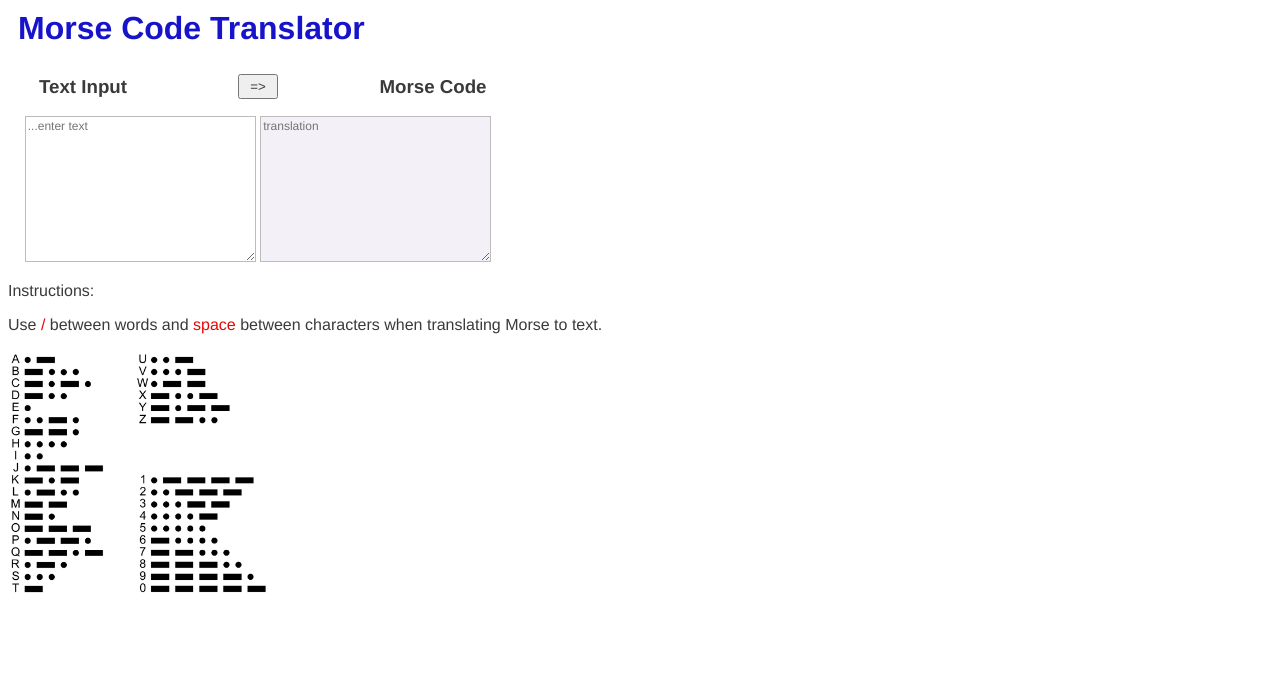
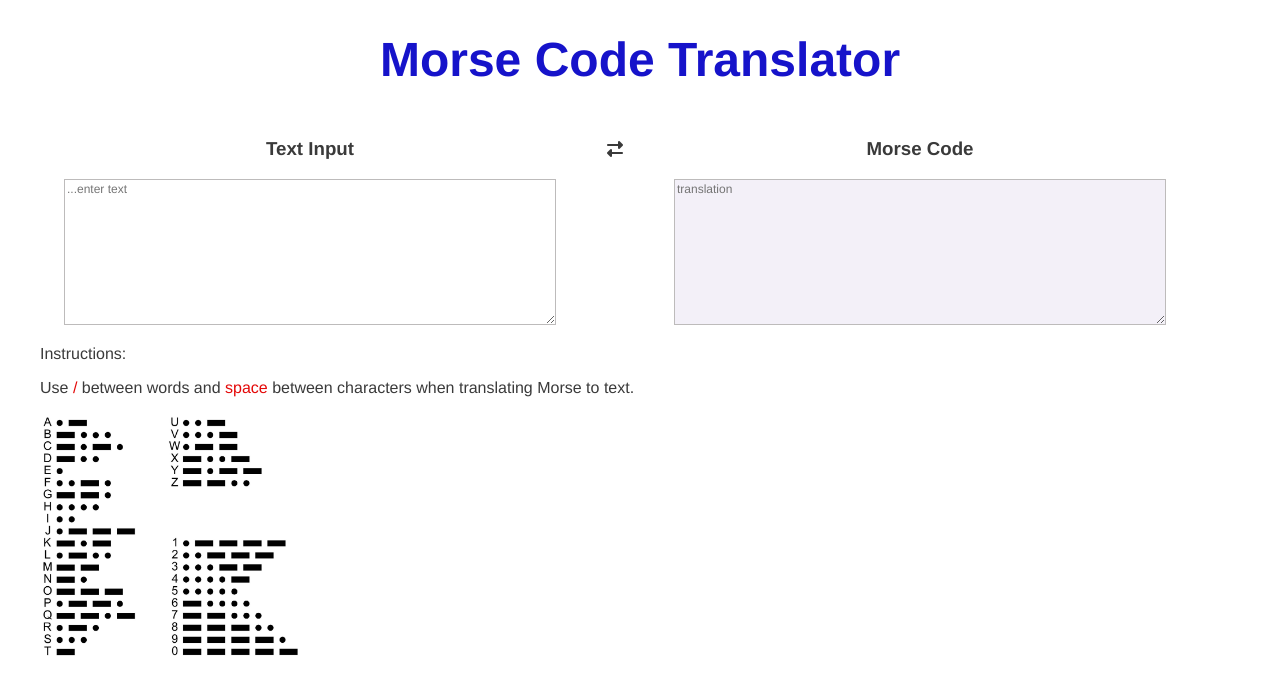
Before and after one commit to mpascoe21/Morse-Code-Translator, a website with bundled scripts: page index.html in a window 1280 px wide. Built offline with nearby package versions, Linux system fonts and the light colour scheme.

Commit message:
Improved responsive layout

```diff
--- a/index.html
+++ b/index.html
@@ -5,9 +5,8 @@
     <meta http-equiv="X-UA-Compatible" content="IE=edge" />
     <meta name="viewport" content="width=device-width, initial-scale=1.0" />
     <link rel="stylesheet" href="./styles.css" />
-
+    <script src="https://kit.fontawesome.com/8b8b0e06bb.js" crossorigin="anonymous"></script>
     <script async defer type="module" src="./script.js"></script>
-
     <title>Morse Code Translator</title>
   </head>
   <body>
@@ -16,26 +15,34 @@
     </header>
 
     <main>
-      <div class="translatorContainer">
-        <div class="labelContainer">
+      <div>
+        <!-- <div class="labelContainer">
           <h3 class="textInputLabel">Text Input</h3>
           <button class="switchBtn">=></button>
 
           <h3 class="translationLabel">Morse Code</h3>
-        </div>
-        <div>
+        </div> -->
+
+        <div class="translatorContainer">
+          <div class="inputContainer">
+            <h3 class="textInputLabel">Text Input</h3>
             <textarea
               placeholder="...enter text"
               id="textInput"
               cols="30"
               rows="10"
             ></textarea>
+          </div>
+          <span class="switchBtn"><i class="fa-solid fa-right-left"></i></span>
+          <div class="inputContainer">
+            <h3 class="translationLabel">Morse Code</h3>
             <textarea
               placeholder="translation"
               id="translation"
               cols="30"
               rows="10"
             ></textarea>
+          </div>
         </div>
       </div>
       <div>
--- a/styles.scss
+++ b/styles.scss
@@ -1,66 +1,85 @@
-//@import "./abstracts";
-
 * {
   font-family: Montserrat, Helvetica, sans-serif;
   color: rgb(58, 58, 58);
+}
 
+body {
+  margin: 0;
+  width: 100%;
+}
+
+main {
+  margin: 0 20px;
 }
 
 .header {
-  color: red;
-  //margin: 0;
-  width: 100%;
-  // text-align: center;
-  // font-size: 1.5em;
-
-  // h1 {
-  //   color: rgb(22, 19, 202);
-  //   text-align: center;
-  // }
+  color: rgb(22, 19, 202);
+  text-align: center;
+  font-size: 1.6em;
 }
 
 .translatorContainer {
+  display: flex;
+  flex-direction: column;
   text-align: center;
-  width: 500px;
 
-  textarea {
-    font-size: 12px;
-  }
-}
+  .inputContainer {
+    width: 100%;
 
-.labelContainer {
-  display: flex;
-  justify-content: space-between;
+    textarea {
+      font-size: 12px;
+      width: 90%;
+    }
 
-  h3 {
-    width: 150px;
+    #textInput {
+      border: 1px solid rgb(189, 187, 187);
+    }
+
+    #translation {
+      background-color: rgb(243, 240, 248);
+      border: 1px solid rgb(189, 187, 187);
+    }
   }
 
   .switchBtn {
     width: 40px;
     height: 25px;
     align-self: center;
-    // border: none;
-    // background-color: transparent;
-    i {
-      color: black;
-      font-size: 20px;
-      z-index: 5;
+    margin-top: 20px;
+  }
+}
+
+#morseCodeAlphabet {
+  height: 250px;
+}
+
+@media screen and (min-width: 768px) {
+
+  main {
+    margin: 0 40px;
+  }
+  .header {
+    font-size: 3em;
+  }
+
+  .translatorContainer {
+    flex-direction: row;
+    align-content: space-between;
+
+    .inputContainer {
+      width: 45%;
+
+      textarea {
+        width: 90%;
+        font-size: 12px;
+      }
+    }
+
+    .switchBtn {
+      width: 50px;
+      height: 25px;
+      align-self: flex-start;
+      margin: 22px 10px;
     }
   }
 }
-
-
-
-#textInput {
-  border: 1px solid rgb(189, 187, 187);
-}
-
-#translation {
-  background-color: rgb(243, 240, 248);
-  border: 1px solid rgb(189, 187, 187);
-}
-#morseCodeAlphabet {
-  height: 250px;
-
-}
```
Also changed, not shown: _abstracts.scss (deleted, +0 -19 lines), styles.css. Lines whose indentation alone changed are shown as unchanged.
